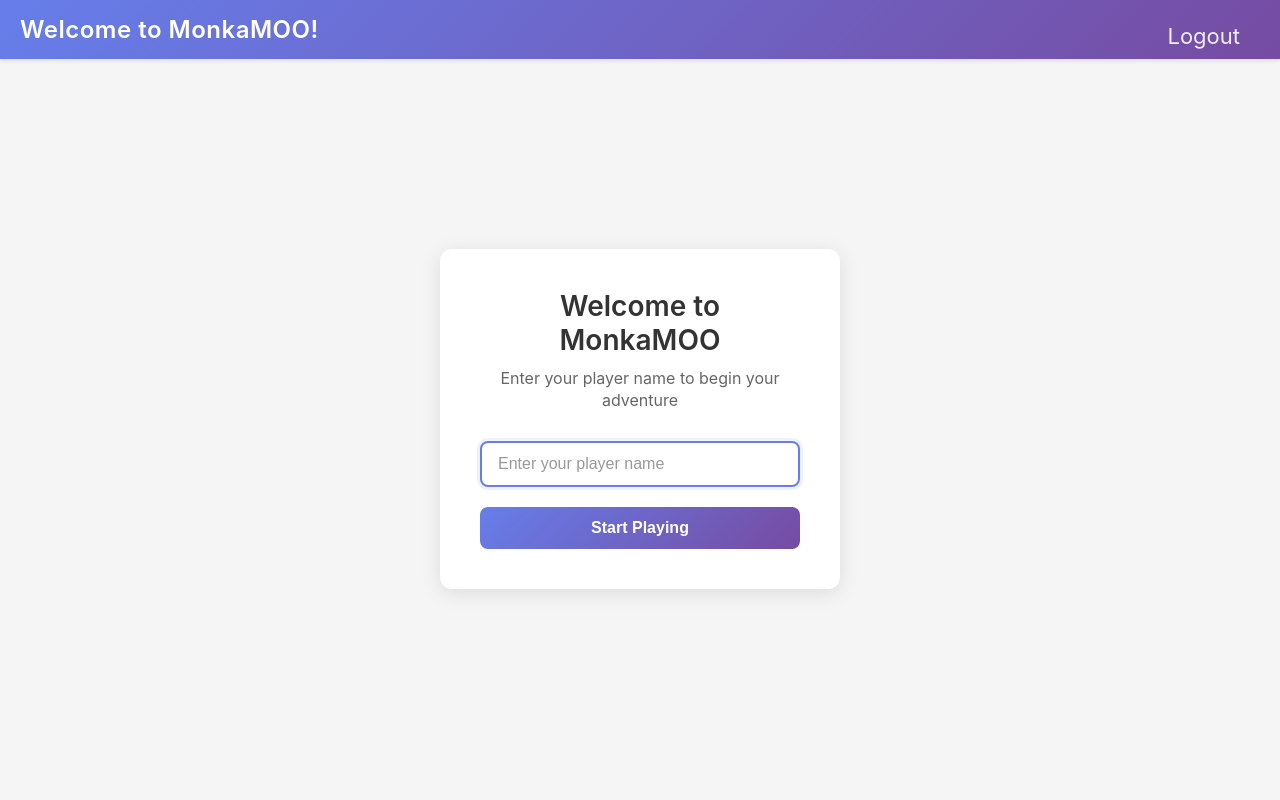
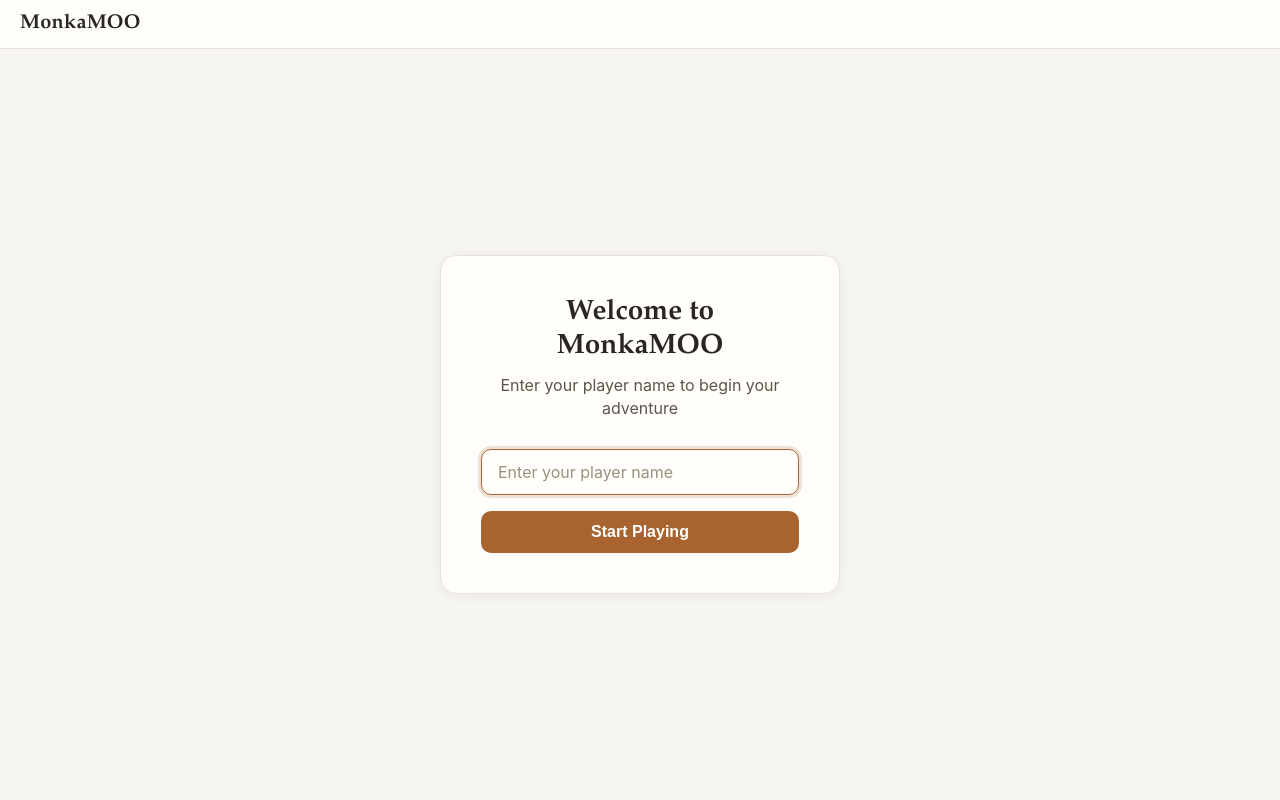
Before and after one commit to jspeth/monkamoo, a Python web app: template templates/login.html in a window 1280 px wide. Run offline with Jinja, Linux system fonts and the light colour scheme; the template is opened without the code that fills it, so the values that code supplies are empty.

Commit message:
feat: restyle web

```diff
--- a/static/style.css
+++ b/static/style.css
@@ -3,62 +3,82 @@
   box-sizing: border-box;
 }
 
+:root {
+  --bg: #f7f5f0;
+  --surface: #fffefb;
+  --ink: #2a2721;
+  --ink-soft: #5c564a;
+  --muted: #9a917f;
+  --border: #e8e2d6;
+  --accent: #a8632e;
+  --accent-strong: #8f5124;
+  --accent-soft: rgba(168, 99, 46, 0.08);
+  --focus-ring: rgba(168, 99, 46, 0.18);
+  --font-ui: -apple-system, BlinkMacSystemFont, "Segoe UI", Roboto, Oxygen,
+    Ubuntu, Cantarell, sans-serif;
+  --font-story: "Iowan Old Style", "Palatino Linotype", Palatino, Charter,
+    Georgia, serif;
+}
+
+html,
 body {
-  background-color: #f5f5f5;
+  height: 100%;
+}
+
+body {
+  background-color: var(--bg);
+  color: var(--ink);
   margin: 0;
-  font-family: -apple-system, BlinkMacSystemFont, "Segoe UI", Roboto, Oxygen,
-    Ubuntu, Cantarell, sans-serif;
+  font-family: var(--font-ui);
   height: 100vh; /* Fallback for older browsers */
   height: 100dvh; /* Dynamic viewport height for modern browsers */
   height: calc(var(--vh, 1vh) * 100); /* iOS Safari viewport height */
   overflow: hidden;
+  display: flex;
+  flex-direction: column;
 }
 
 /* Header styling */
 #header {
-  background: linear-gradient(135deg, #667eea 0%, #764ba2 100%);
-  color: #fff;
-  font-size: 24px;
-  padding: 15px 20px;
-  text-align: center;
-  width: 100%;
-  box-shadow: 0 2px 4px rgba(0, 0, 0, 0.1);
-  position: relative;
-  z-index: 10;
+  background: var(--surface);
+  border-bottom: 1px solid var(--border);
+  padding: 12px 20px;
+  display: flex;
+  align-items: baseline;
+  justify-content: space-between;
+  flex-shrink: 0;
 }
 
-#header > div:first-child {
+.header-title {
+  font-family: var(--font-story);
+  font-size: 20px;
   font-weight: 600;
-  letter-spacing: 0.5px;
+  letter-spacing: 0.2px;
+  color: var(--ink);
 }
 
-#header > div:nth-child(2) {
-  position: absolute;
-  right: 20px;
-  top: 50%;
-  transform: translateY(-50%);
-  font-size: 16px;
+.header-user {
+  font-size: 14px;
+  color: var(--ink-soft);
 }
 
-#header a {
-  color: #fff;
+.header-user a {
+  color: var(--accent);
   text-decoration: none;
-  opacity: 0.9;
-  transition: opacity 0.2s;
+  margin-left: 12px;
 }
 
-#header a:hover {
-  opacity: 1;
+.header-user a:hover {
+  color: var(--accent-strong);
+  text-decoration: underline;
 }
 
 /* Main content area */
 #content {
-  height: calc(100vh - 80px); /* Fallback for older browsers */
-  height: calc(100dvh - 80px); /* Dynamic viewport height for modern browsers */
-  height: calc((var(--vh, 1vh) * 100) - 80px); /* iOS Safari viewport height */
+  flex: 1;
+  min-height: 0;
   display: flex;
   flex-direction: column;
-  padding: 0;
 }
 
 /* Login page styling */
@@ -71,10 +91,11 @@ body {
 }
 
 .login-card {
-  background: #fff;
+  background: var(--surface);
   padding: 40px;
-  border-radius: 12px;
-  box-shadow: 0 4px 20px rgba(0, 0, 0, 0.1);
+  border-radius: 16px;
+  border: 1px solid var(--border);
+  box-shadow: 0 2px 12px rgba(42, 39, 33, 0.06);
   text-align: center;
   max-width: 400px;
   width: 100%;
@@ -82,13 +103,14 @@ body {
 
 .login-card h2 {
   margin: 0 0 10px 0;
-  color: #333;
+  color: var(--ink);
+  font-family: var(--font-story);
   font-size: 28px;
   font-weight: 600;
 }
 
 .login-subtitle {
-  color: #666;
+  color: var(--ink-soft);
   margin: 0 0 30px 0;
   font-size: 16px;
   line-height: 1.4;
@@ -97,7 +119,7 @@ body {
 .login-form {
   display: flex;
   flex-direction: column;
-  gap: 20px;
+  gap: 16px;
 }
 
 .form-group {
@@ -107,63 +129,54 @@ body {
 
 .login-input {
   padding: 12px 16px;
-  border: 2px solid #e0e0e0;
-  border-radius: 8px;
+  border: 1px solid var(--border);
+  border-radius: 10px;
   font-size: 16px;
+  font-family: var(--font-ui);
   outline: none;
   transition: border-color 0.2s, box-shadow 0.2s;
-  background: #fafafa;
+  background: var(--surface);
+  color: var(--ink);
 }
 
 .login-input:focus {
-  border-color: #667eea;
-  box-shadow: 0 0 0 3px rgba(102, 126, 234, 0.1);
-  background: #fff;
+  border-color: var(--accent);
+  box-shadow: 0 0 0 3px var(--focus-ring);
 }
 
 .login-input::placeholder {
-  color: #999;
+  color: var(--muted);
 }
 
 .login-button {
   padding: 12px 24px;
-  background: linear-gradient(135deg, #667eea 0%, #764ba2 100%);
+  background: var(--accent);
   color: #fff;
   border: none;
-  border-radius: 8px;
+  border-radius: 10px;
   font-size: 16px;
   font-weight: 600;
   cursor: pointer;
-  transition: transform 0.2s, box-shadow 0.2s;
+  transition: background-color 0.2s;
 }
 
 .login-button:hover {
-  transform: translateY(-1px);
-  box-shadow: 0 4px 12px rgba(102, 126, 234, 0.3);
+  background: var(--accent-strong);
 }
 
-.login-button:active {
-  transform: translateY(0);
-}
-
-/* Chat container */
+/* Story container */
 .chat-container {
   display: flex;
   flex-direction: column;
   height: 100%;
-  background: #fff;
-  border-radius: 8px;
-  margin: 12px;
-  box-shadow: 0 2px 10px rgba(0, 0, 0, 0.1);
-  overflow: hidden;
+  min-height: 0;
 }
 
-/* Messages area */
+/* Story panel: the narrative flows as continuous text, centered column */
 .messages-area {
   flex: 1;
   overflow-y: auto;
-  padding: 20px;
-  background: #fafafa;
+  padding: 28px max(20px, calc((100% - 720px) / 2)) 20px;
   scroll-behavior: smooth;
 }
 
--- a/templates/layout.html
+++ b/templates/layout.html
@@ -17,19 +17,13 @@
   </head>
   <body>
     <div id="header">
-      <div style="float: left">Welcome to MonkaMOO!</div>
-      <div
-        style="
-          float: right;
-          margin-top: 6px;
-          margin-right: 20px;
-          font-size: 22px;
-        "
-      >
+      <div class="header-title">MonkaMOO</div>
+      {% if player_name %}
+      <div class="header-user">
         <span id="username">{{ player_name }}</span>
-        <a href="/logout" style="color: #fff; margin-left: 10px">Logout</a>
+        <a href="/logout">Logout</a>
       </div>
-      <div style="clear: both"></div>
+      {% endif %}
     </div>
     <div id="content">{% block content %}{% endblock %}</div>
     <div id="footer">{% block footer %}{% endblock %}</div>
```
Also changed, not shown: other parts of static/style.css (+105 -112 lines), memory-bank/activeContext.md (+10 -0 lines), memory-bank/progress.md (+1 -1 lines), templates/session.html (+50 -20 lines).
